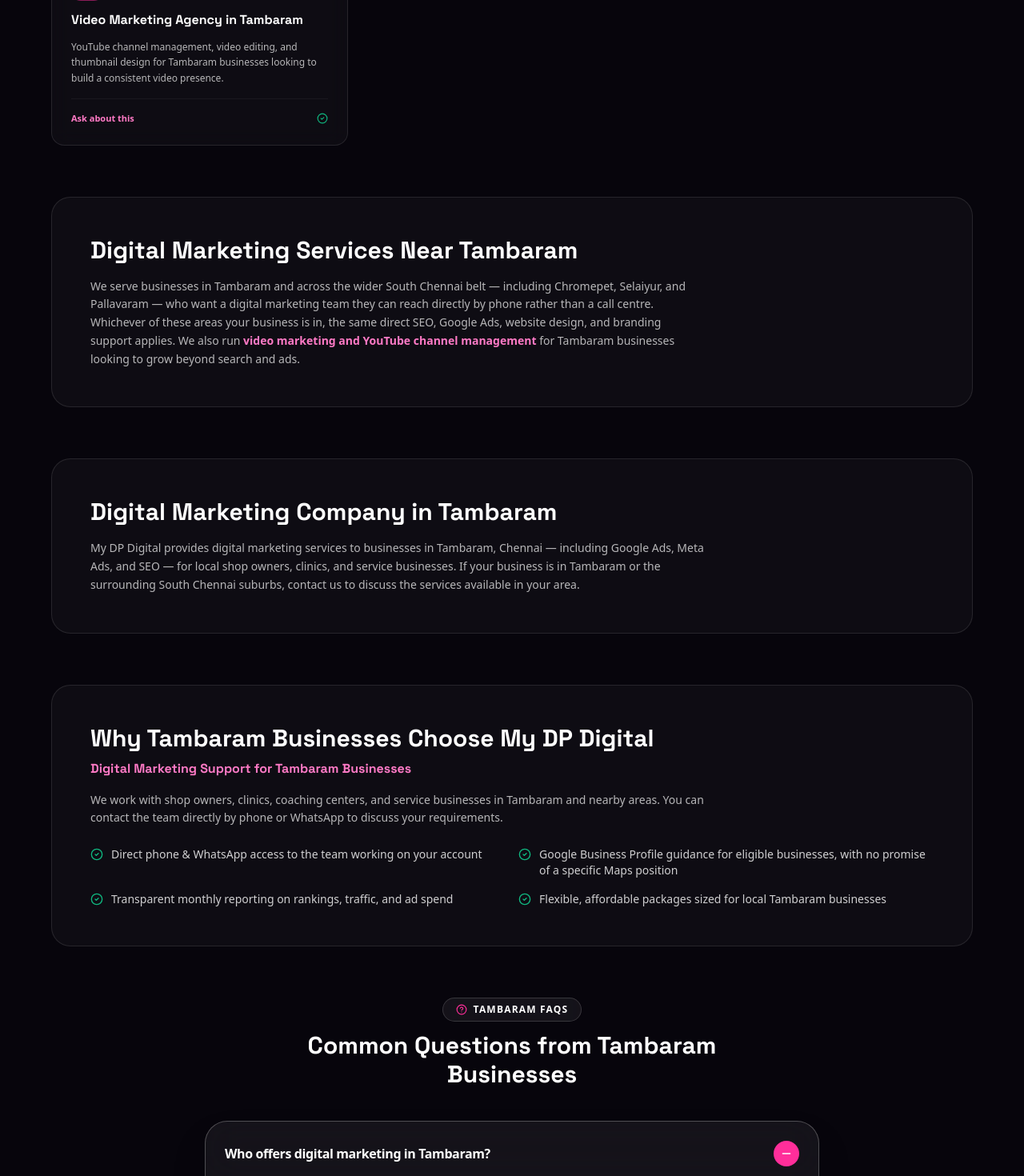
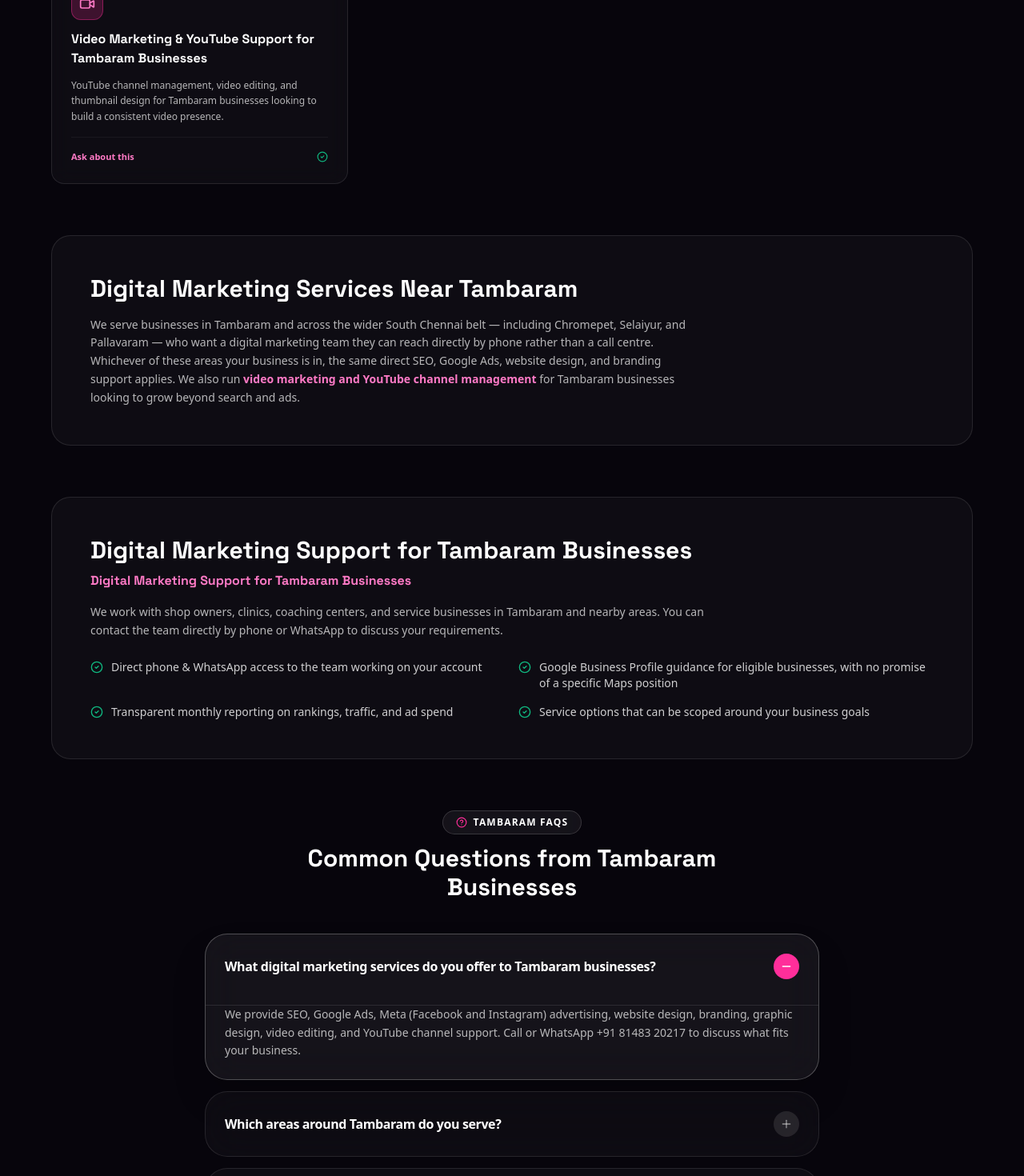
Before and after one commit to deenapriyanka00217-arch/my-dp-Digital, a React (Vite) app: page /tambaram in a window 1280 px wide. Shown: the part 1330-2800 px from the top of the page at 80% size. Built offline with nearby package versions, Linux system fonts and the light colour scheme.

Commit message:
SEO: refocus Tambaram page on service-area intent

```diff
--- a/src/pages/TambaramPage.tsx
+++ b/src/pages/TambaramPage.tsx
@@ -34,17 +34,17 @@ const tambaramServices = [
     icon: Search,
   },
   {
-    title: 'Google Ads Agency in Tambaram',
+    title: 'Google Ads Management for Tambaram Businesses',
     desc: 'Google Ads and Meta advertising campaign management for Tambaram businesses, with clear budget planning and reporting agreed before campaigns begin.',
     icon: Megaphone,
   },
   {
-    title: 'Website Design Company in Tambaram',
+    title: 'Website Design for Tambaram Businesses',
     desc: 'Mobile-friendly business websites and landing pages for Tambaram and South Chennai businesses, with delivery timelines based on the agreed scope.',
     icon: Globe,
   },
   {
-    title: 'Branding Agency in Tambaram',
+    title: 'Branding Support for Tambaram Businesses',
     desc: 'Logo design, brand identity, and visual systems that help Tambaram businesses look established and trustworthy from the very first impression.',
     icon: Palette,
   },
@@ -59,7 +59,7 @@ const tambaramServices = [
     icon: Wallet,
   },
   {
-    title: 'Video Marketing Agency in Tambaram',
+    title: 'Video Marketing & YouTube Support for Tambaram Businesses',
     desc: 'YouTube channel management, video editing, and thumbnail design for Tambaram businesses looking to build a consistent video presence.',
     icon: Video,
   },
@@ -67,60 +67,28 @@ const tambaramServices = [
 
 const faqs = [
   {
-    question: 'Who offers digital marketing in Tambaram?',
-    answer: `My DP Digital offers digital marketing in Tambaram, Chennai — SEO, Google Ads, website design, and branding — for local shop owners, clinics, and service businesses. Call or WhatsApp ${DISPLAY_PHONE} to talk to the team directly.`,
+    question: 'What digital marketing services do you offer to Tambaram businesses?',
+    answer: `We provide SEO, Google Ads, Meta (Facebook and Instagram) advertising, website design, branding, graphic design, video editing, and YouTube channel support. Call or WhatsApp ${DISPLAY_PHONE} to discuss what fits your business.`,
   },
   {
-    question: 'Is there a digital marketing service in Tambaram, Chennai with a phone number I can call directly?',
-    answer: `Yes. My DP Digital provides digital marketing services to businesses in Tambaram, Chennai. Call or WhatsApp ${DISPLAY_PHONE} to discuss your requirements.`,
+    question: 'Which areas around Tambaram do you serve?',
+    answer: 'We work with businesses in Tambaram East and West, as well as nearby areas including Chromepet, Selaiyur, and Pallavaram. Contact us to confirm coverage for your location.',
   },
   {
-    question: 'Do you have a graphic designer in Tambaram, Chennai with a phone number?',
-    answer: `We provide logo, branding, and print design support to businesses in Tambaram and nearby Chennai suburbs. Reach us directly at ${DISPLAY_PHONE}.`,
+    question: 'Can a project be managed remotely?',
+    answer: `Yes. Communication, planning, content reviews, and reporting can be handled by phone, WhatsApp, and email. You do not need to visit an office to discuss or manage a project. Reach us at ${DISPLAY_PHONE}.`,
   },
   {
-    question: 'What Tambaram, Chennai advertising services do you offer with a phone number to call?',
-    answer: `We run Google Ads and Meta (Facebook/Instagram) advertising campaigns for businesses in and around Tambaram. Call ${DISPLAY_PHONE} for a free ad account review.`,
+    question: 'How much do digital marketing services cost?',
+    answer: `Pricing depends on the services, project scope, competition, and level of ongoing support required. We discuss your goals and requirements before preparing a quote. Call ${DISPLAY_PHONE} to start the conversation.`,
   },
   {
-    question: 'Are there affordable digital marketing services in Tambaram?',
-    answer: 'Yes — we offer flexible monthly packages for small and mid-sized Tambaram businesses covering SEO, ads, affordable website design, and branding, priced for local budgets rather than big-agency retainers.',
+    question: 'How long does it take to see results?',
+    answer: 'Paid campaigns can begin reaching audiences after launch and approval, but enquiries and sales are not guaranteed. SEO and local organic visibility generally take longer to develop. Timelines depend on your website, competition, budget, and offer.',
   },
   {
-    question: 'Do you serve businesses near Tambaram, Chennai as well as within it?',
-    answer: 'Yes. As a digital marketing agency near Tambaram, Chennai, we also serve Chromepet, Selaiyur, Pallavaram, and the wider South Chennai belt.',
-  },
-  {
-    question: 'I searched "digital marketing near me" from Tambaram — is that you?',
-    answer: `We serve businesses in Tambaram and nearby South Chennai suburbs. Search results for “near me” vary by the searcher's location and other factors, so rankings cannot be promised. Call or WhatsApp ${DISPLAY_PHONE} to confirm service coverage.`,
-  },
-  {
-    question: 'Is there a video marketing agency in Tambaram?',
-    answer: `Yes. We offer YouTube channel management, video editing, and thumbnail design for businesses in Tambaram. Contact ${DISPLAY_PHONE} to discuss the support you need.`,
-  },
-  {
-    question: 'Is there an SEO company or advertising agency in Tambaram?',
-    answer: `My DP Digital provides SEO and Google and Meta advertising support to businesses in Tambaram. SEO can improve search visibility over time, while paid campaigns can help reach relevant audiences; outcomes depend on each business and campaign. Call or WhatsApp ${DISPLAY_PHONE} to discuss your goals.`,
-  },
-  {
-    question: 'Do you cover Tambaram West and Tambaram East?',
-    answer: 'Yes — we work with businesses across both Tambaram West and Tambaram East, along with the surrounding Chromepet, Selaiyur, and Pallavaram areas, as one digital marketing agency serving the whole belt.',
-  },
-  {
-    question: 'How do I choose the right digital marketing agency in Tambaram?',
-    answer: `Look for an agency that works directly with the people doing the work (not an account manager relaying messages), asks to see relevant examples and explain the work clearly, and is upfront about realistic timelines rather than guaranteeing overnight results. Call or WhatsApp ${DISPLAY_PHONE} and we'll answer any questions honestly before you decide.`,
-  },
-  {
-    question: 'How much does digital marketing cost for a small business in Tambaram?',
-    answer: `Costs depend on which services you need — SEO, ads, or a website — and your monthly budget. We build flexible packages sized for local Tambaram businesses rather than one fixed retainer for everyone. Call ${DISPLAY_PHONE} and we'll give you a straightforward quote based on your actual goals.`,
-  },
-  {
-    question: 'How soon can a Tambaram business start seeing results?',
-    answer: 'It depends on the service. Google Ads can begin reaching audiences soon after campaigns launch, but lead volume and timing vary. SEO and local organic visibility usually take longer to build; we will discuss realistic expectations for your specific business.',
-  },
-  {
-    question: 'Do I need to visit an office, or can everything be handled remotely for a Tambaram business?',
-    answer: `Everything can be handled over phone, WhatsApp, and email — you do not need to visit an office. We share drafts, reports, and updates directly with you at ${DISPLAY_PHONE} so you always know what's happening with your account.`,
+    question: 'What should I prepare before requesting a consultation?',
+    answer: 'It helps to have your website or social media links, a short description of your services, the areas you want to reach, and your main marketing goal. An indicative monthly budget is also useful when discussing paid advertising.',
   },
 ];
 
@@ -168,8 +136,8 @@ const TambaramPage: React.FC = () => {
   return (
     <div className="w-full min-h-screen bg-[#07050C] text-white pt-24 pb-20">
       <PageSEO
-        title="Digital Marketing Agency in Tambaram, Chennai | My DP Digital"
-        description={`Looking for a digital marketing agency in Tambaram, Chennai, or advertising services in Tambaram Chennai? My DP Digital offers SEO, Google Ads, website design and branding. Call ${DISPLAY_PHONE}.`}
+        title="Digital Marketing Agency Serving Tambaram, Chennai | My DP Digital"
+        description={`My DP Digital serves businesses in Tambaram, Chennai with SEO, Google Ads, Meta Ads, website design, and branding. Call ${DISPLAY_PHONE} to discuss your project.`}
         canonicalPath="/tambaram"
         jsonLd={jsonLd}
       />
@@ -187,7 +155,7 @@ const TambaramPage: React.FC = () => {
             </div>
 
             <h1 className="text-3xl sm:text-4xl lg:text-5xl font-black text-white leading-tight">
-              Digital Marketing Agency in Tambaram, Chennai
+              Digital Marketing Agency Serving Tambaram, Chennai
             </h1>
 
             <p className="text-sm sm:text-base text-white/80 leading-relaxed">
@@ -291,23 +259,11 @@ const TambaramPage: React.FC = () => {
         </div>
       </div>
 
-      {/* Digital Marketing Company in Tambaram */}
-      <div className="w-full px-5 sm:px-8 lg:px-12 xl:px-16 max-w-[1540px] mx-auto mt-16">
-        <div className="rounded-3xl bg-white/[0.03] border border-white/10 p-8 sm:p-10 lg:p-12">
-          <h2 className="text-2xl sm:text-3xl font-black text-white mb-4">
-            Digital Marketing Company in Tambaram
-          </h2>
-          <p className="text-xs sm:text-sm text-white/70 leading-relaxed max-w-3xl">
-            My DP Digital provides digital marketing services to businesses in Tambaram, Chennai — including Google Ads, Meta Ads, and SEO — for local shop owners, clinics, and service businesses. If your business is in Tambaram or the surrounding South Chennai suburbs, contact us to discuss the services available in your area.
-          </p>
-        </div>
-      </div>
-
       {/* Why Us */}
       <div className="w-full px-5 sm:px-8 lg:px-12 xl:px-16 max-w-[1540px] mx-auto mt-16">
         <div className="rounded-3xl bg-white/[0.03] border border-white/10 p-8 sm:p-10 lg:p-12">
           <h2 className="text-2xl sm:text-3xl font-black text-white mb-2">
-            Why Tambaram Businesses Choose My DP Digital
+            Digital Marketing Support for Tambaram Businesses
           </h2>
           <h3 className="text-sm sm:text-base font-bold text-[#FF7AC6] mb-4">
             Digital Marketing Support for Tambaram Businesses
@@ -320,7 +276,7 @@ const TambaramPage: React.FC = () => {
               'Direct phone &amp; WhatsApp access to the team working on your account',
               'Google Business Profile guidance for eligible businesses, with no promise of a specific Maps position',
               'Transparent monthly reporting on rankings, traffic, and ad spend',
-              'Flexible, affordable packages sized for local Tambaram businesses',
+              'Service options that can be scoped around your business goals',
             ].map((point, idx) => (
               <div key={idx} className="flex items-start gap-2.5 text-xs sm:text-sm text-white/80">
                 <CheckCircle2 size={16} className="text-[#10B981] mt-0.5 flex-shrink-0" />
```
